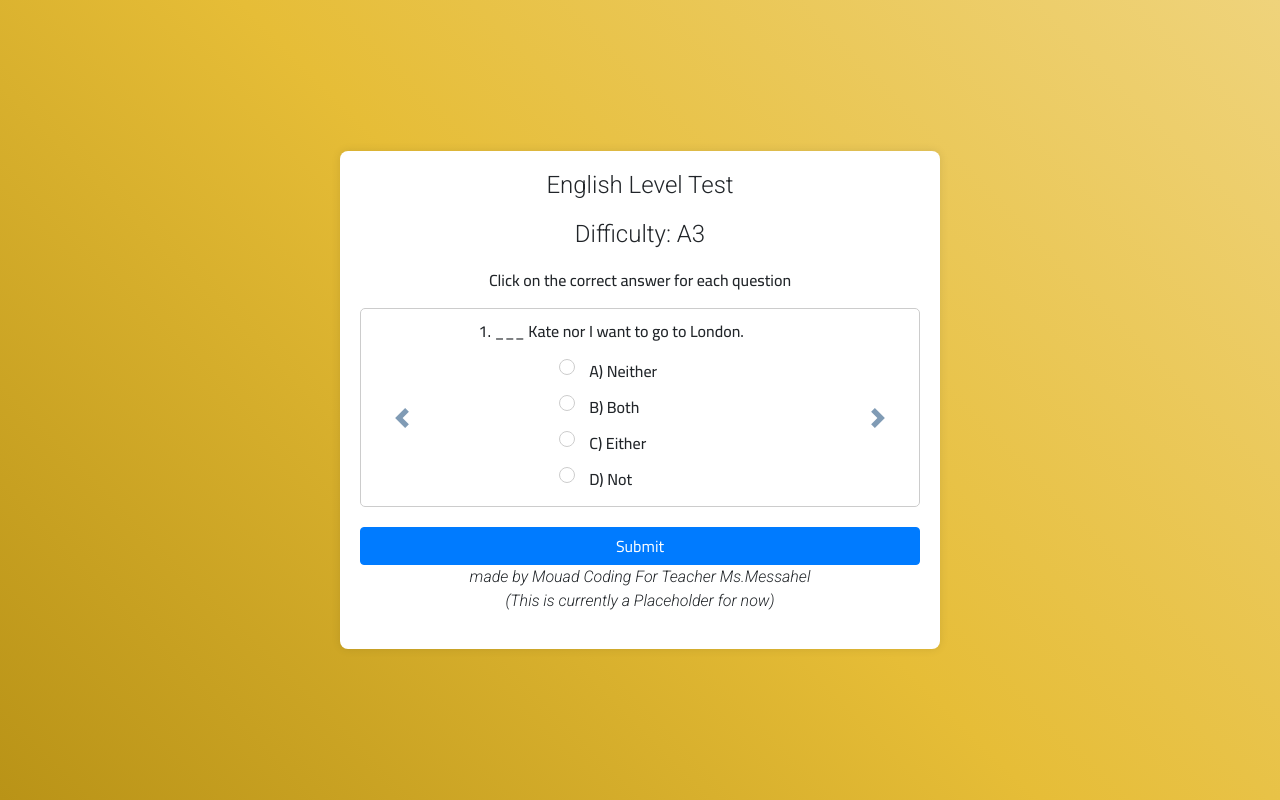
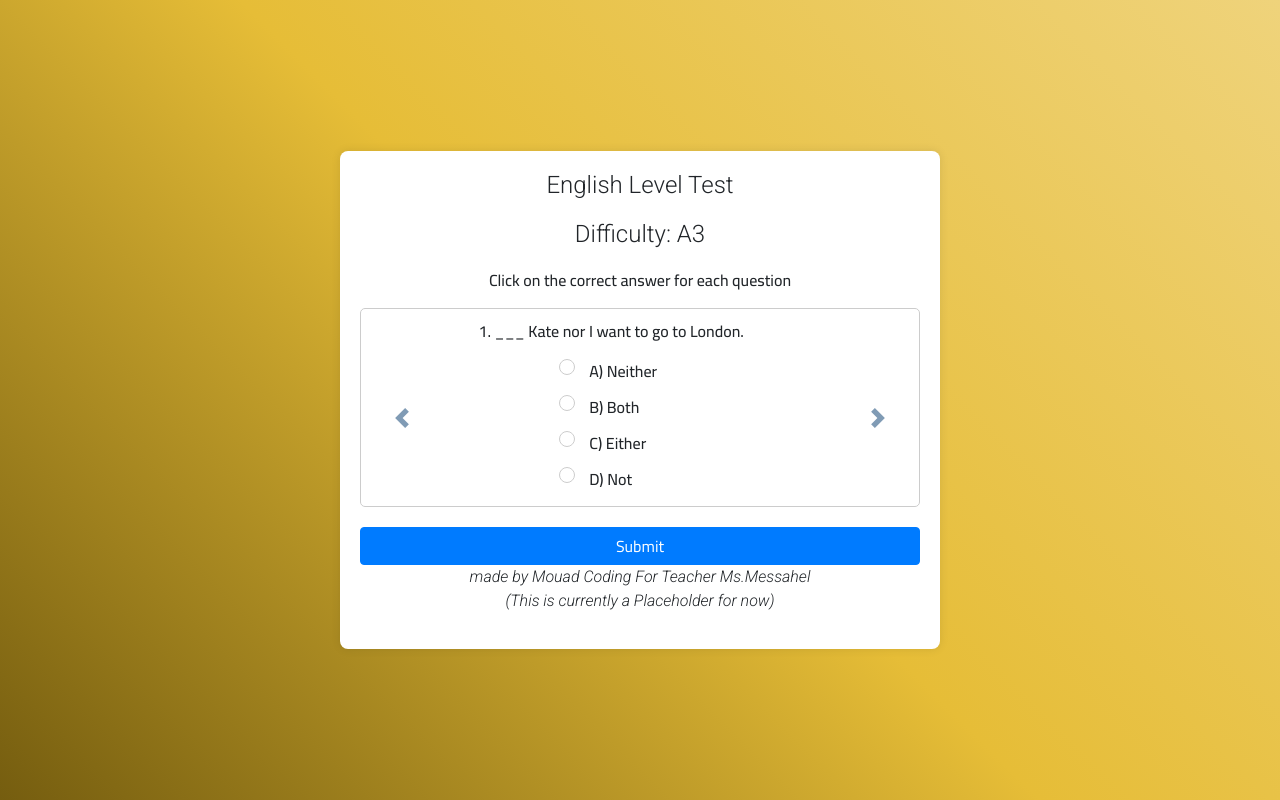
Before and after one commit to Mouad-pixel/EnglishLevelTest, a Python web app: template Templates/A3.html in a window 1280 px wide. Run offline with Jinja, Linux system fonts and the light colour scheme; the template is opened without the code that fills it, so the values that code supplies are empty; some libraries are stand-ins or nearby versions.

Commit message:
Update A3.html

```diff
--- a/Templates/A3.html
+++ b/Templates/A3.html
@@ -24,7 +24,7 @@
         }
 
         body {
-            background: linear-gradient(225deg, #efd37b, #e6bd37, #b99317);
+            background: linear-gradient(225deg, #efd37b, #e6bd37, #755d0f);
         }
     </style>
 </head>
```
